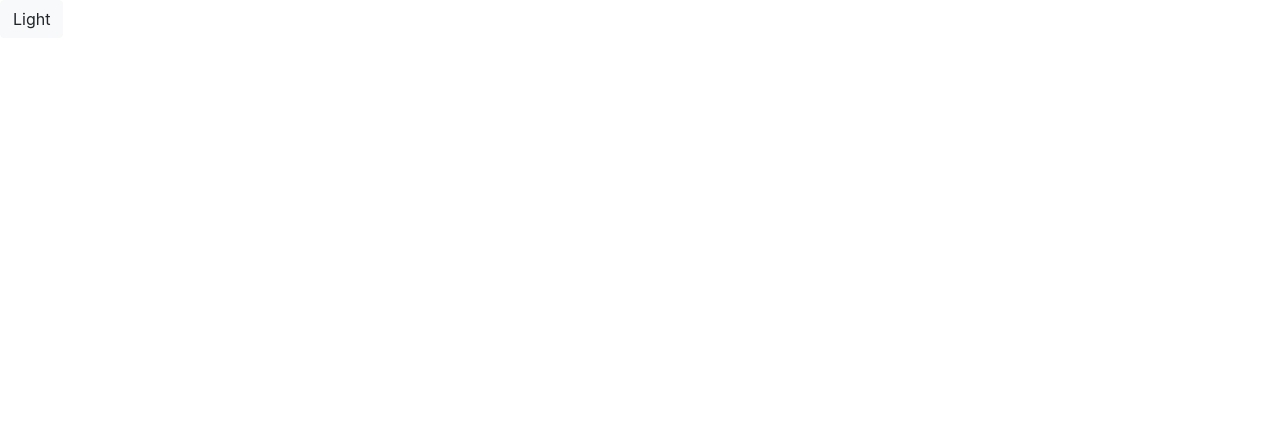
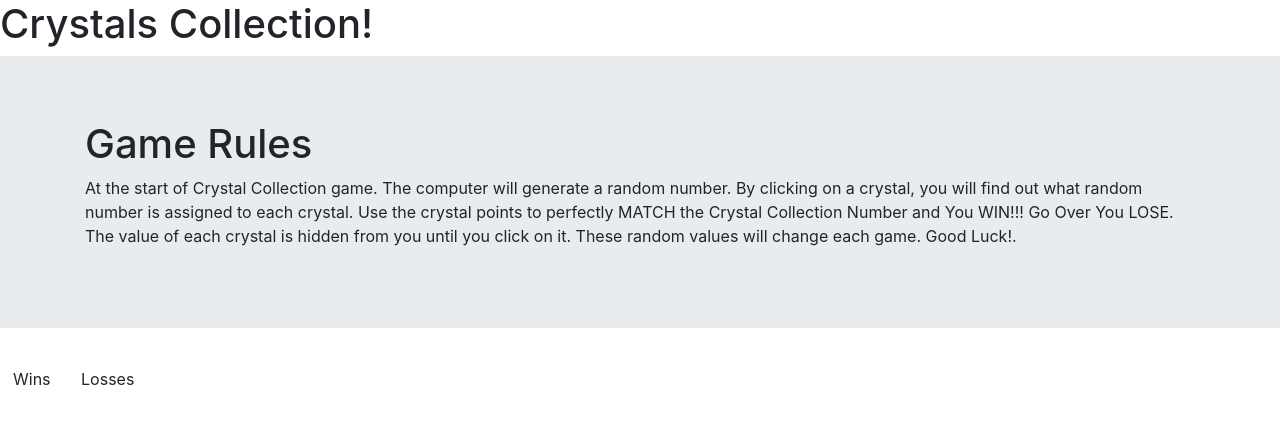
Before and after one commit to vsdinger/unit-4-game, a plain HTML site: page index.html in a window 1280 px wide. Drawn offline with nearby package versions, Linux system fonts and the light colour scheme.

Commit message:
first coding html/js

```diff
--- /dev/null
+++ b/assets/css/reset.css
@@ -0,0 +1,48 @@
+/* http://meyerweb.com/eric/tools/css/reset/
+   v2.0 | 20110126
+   License: none (public domain)
+*/
+
+html, body, div, span, applet, object, iframe,
+h1, h2, h3, h4, h5, h6, p, blockquote, pre,
+a, abbr, acronym, address, big, cite, code,
+del, dfn, em, img, ins, kbd, q, s, samp,
+small, strike, strong, sub, sup, tt, var,
+b, u, i, center,
+dl, dt, dd, ol, ul, li,
+fieldset, form, label, legend,
+table, caption, tbody, tfoot, thead, tr, th, td,
+article, aside, canvas, details, embed,
+figure, figcaption, footer, header, hgroup,
+menu, nav, output, ruby, section, summary,
+time, mark, audio, video {
+	margin: 0;
+	padding: 0;
+	border: 0;
+	font-size: 100%;
+	font: inherit;
+	vertical-align: baseline;
+}
+/* HTML5 display-role reset for older browsers */
+article, aside, details, figcaption, figure,
+footer, header, hgroup, menu, nav, section {
+	display: block;
+}
+body {
+	line-height: 1;
+}
+ol, ul {
+	list-style: none;
+}
+blockquote, q {
+	quotes: none;
+}
+blockquote:before, blockquote:after,
+q:before, q:after {
+	content: '';
+	content: none;
+}
+table {
+	border-collapse: collapse;
+	border-spacing: 0;
+}
--- a/assets/javascript/games.js
+++ b/assets/javascript/games.js
@@ -1,4 +1,25 @@
-// ToDo make keys 1st crystal, 2nd Crystal, 3 Crystal, 4th Crysttal
+// ToDo  display losses
+var losses = 0;
+// Todo display show wins
+var wins = 0;
+console.log()
+// ToDo  display count
+// ToDo  display randon computer number to match
+var ruby;
+var emerald;
+var orange sapphire
+var purple sapphire;
+// ToDo  back ground photo
+// ToDo boxes for each score/instruction/h1/ wins-losses and jewels
+//
 
-// Todo
+
+// score to match (random number 19-120)
+//  function to click crystal to add score.
+// make keys click on events for 1st crystal, 2nd Crystal, 3 Crystal, 4th Crysttal
+for (var i =0; i >4: i++)
+// function to make random crystal numbers 1-12, each time resets a new randome number selected!!!!
+// function that if score equal the computer random # wins (score goes up)
+// function if the score does not equal the computer randon # Loss (score goes up)
+// restart game when win or loss happens...
 //
--- a/index.html
+++ b/index.html
@@ -10,13 +10,32 @@
   <link rel="stylesheet" href="assets\css\style.css">
   <title>Crystals Collector Game</title>
 </head>
+<h1>Crystals Collection!</h1>
 
 <body>
 
-        <button type="button" class="btn btn-light">Light</button>
+  <div class="jumbotron jumbotron-fluid">
+    <div class="container">
+      <h1 class="display-Rules">Game Rules</h1>
+      <p class="display-Rules">At the start of Crystal Collection game.  The computer will generate a random number.
+        By clicking on a crystal, you will find out what random number is assigned to each crystal.
+        Use the crystal points to perfectly MATCH the Crystal Collection Number and You WIN!!!
+        Go Over You LOSE.
+        The value of each crystal is hidden from you until you click on it.
+        These random values will change each game. Good Luck!.</p>
+    </div>
+  </div>
+
+  <div class="" style="width: 200px;">
+    <div class="rules">
+      <p class="rules"></p>
+    </div>
+  </div>
   <!-- choose 4 cool images of crystals -->
   <!-- press key to start -->
   <!-- display wins -->
+  <button type="button" class="btn btn-Wins">Wins</button>
+  <button type="button" class="btn btn-Losses">Losses</button>
   <!-- display losses -->
 
 
```
Also changed, not shown: assets/images/jade.png (added), assets/images/orange sapphire.png (added), assets/images/purple sapphire.png (added), assets/images/ruby.png (added). Lines whose indentation alone changed are shown as unchanged.
